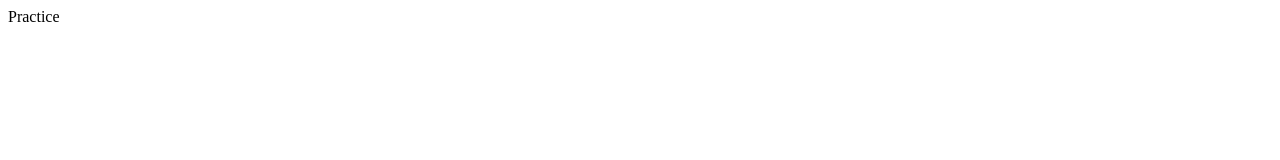
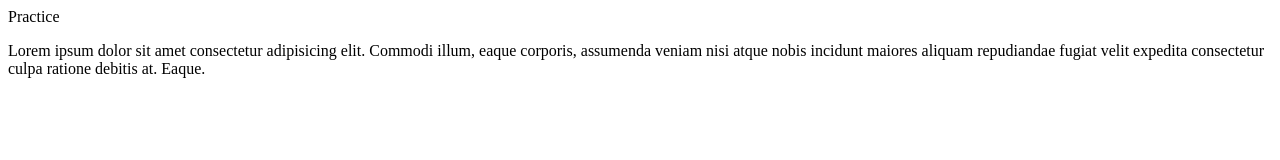
Before and after one commit to CarolineNyamburaW/Practice, a plain HTML site: page index.html in a window 1280 px wide. Drawn offline with Linux system fonts and the light colour scheme.

Commit message:
added a p element

```diff
--- a/index.html
+++ b/index.html
@@ -8,5 +8,6 @@
 </head>
 <body>
   <h>Practice</h>
+  <p>Lorem ipsum dolor sit amet consectetur adipisicing elit. Commodi illum, eaque corporis, assumenda veniam nisi atque nobis incidunt maiores aliquam repudiandae fugiat velit expedita consectetur culpa ratione debitis at. Eaque.</p>
 </body>
 </html>
```
